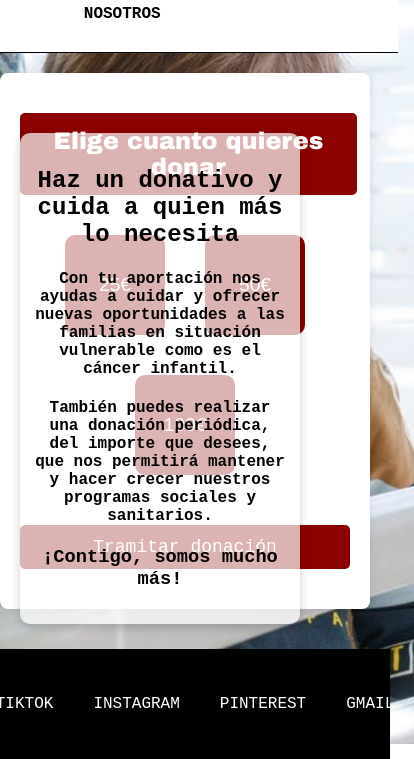
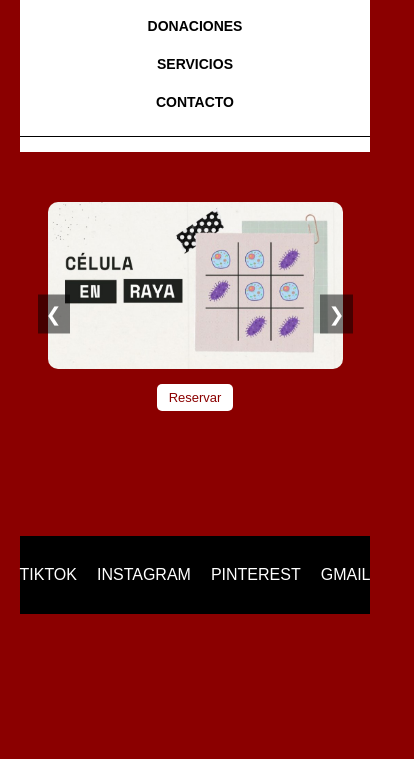
Before and after one commit to ainolaya/ProyectoWebDonaciones, a plain HTML site: page servicios/servicios.html in a window 390 px wide. Shown: the part 100-859 px from the top of the page, 414 px wide, since content can reach past the window. Drawn offline with Linux system fonts and the light colour scheme.

Commit message:
servicios

```diff
--- /dev/null
+++ b/css/donaciones.css
@@ -0,0 +1,210 @@
+/* Estilos generales */
+body {
+    font-family: 'Courier New', Courier, monospace;
+    background: url('../imagenes/nene3.jpg') no-repeat center center;
+    background-size: cover;
+    color: black;
+    margin: 0;
+    padding: 0;
+    text-align: center;
+}
+
+html, body {
+    height: 100%;
+    display: flex;
+    flex-direction: column;
+}
+
+main {
+    flex: 1;
+}
+header {
+    display: flex;
+    align-items: center;
+    flex-direction: column;
+    background-color: white;
+}
+
+.fotoHeader {
+    width: 10%;
+}
+
+nav {
+    border-top: solid black 1px;
+    border-bottom: solid black 1px;
+    width: 100%;
+    margin-bottom: -20px;
+    padding: 8px;
+    background-color: white;
+}
+
+nav ul {
+    display: flex;
+    justify-content: center;
+    list-style-type: none;
+    padding: 0;
+}
+
+nav ul li {
+    padding: 5px;
+}
+
+nav ul li a {
+    text-decoration: none;
+    color: black;
+    font-weight: bold;
+    padding: 10px;
+}
+
+nav ul li a:hover {
+    color: white;
+    background-color: black;
+    border-radius: 5px;
+}
+
+/* Estilos para la sección de Servicios */
+.serviciosSection {
+    text-align: center;
+    max-width: 1000px;
+    margin: 40px auto;
+    padding: 20px;
+    background-color: white;
+    border-radius: 8px;
+    box-shadow: 0 0 10px rgba(0, 0, 0, 0.1);
+}
+
+.serviciosSection h2 {
+    font-family: 'Arial Black', Arial, sans-serif;
+    background-color: darkred;
+    color: white;
+    padding: 15px;
+    border-radius: 5px;
+    width: 93%;
+    margin-bottom: 30px;
+}
+
+/* Estilo para el contenedor de los servicios */
+.serviciosContainer {
+    display: flex;
+    justify-content: space-around;
+    flex-wrap: wrap;
+    gap: 20px;
+}
+
+/* Estilos para los botones de donación */
+.btn-donar {
+    display: inline-block;
+    background-color: darkred;
+    color: white;
+    border: none;
+    padding: 10px 20px;
+    font-size: 16px;
+    border-radius: 5px;
+    cursor: pointer;
+    transition: background-color 0.3s ease;
+    text-decoration: none;
+}
+
+.btn-donar:hover {
+    background-color: darkred;
+}
+
+/* Estilo para cada subsección de servicio */
+.serviciosSection {
+    text-align: center;
+    max-width: 600px; /* Hacemos el cuadro más pequeño */
+    margin-left: auto; /* Mueve la sección completamente a la derecha */
+    margin-right: 20px; /* Añadimos un pequeño margen derecho */
+    padding: 20px;
+    background-color: white;
+    border-radius: 8px;
+    box-shadow: 0 0 10px rgba(0, 0, 0, 0.1);
+}
+
+.serviciosContainer {
+    .serviciosContainer {
+        display: flex;
+        justify-content: center;
+        gap: 20px; /* Espacio entre los botones */
+        margin-bottom: 20px; /* Espacio entre los botones y el botón de donar */
+    }
+
+}
+
+/* Botones cuadrados */
+.btn-cuadrado {
+    width: 100px; /* Tamaño del cuadrado */
+    height: 100px; /* Tamaño del cuadrado */
+    background-color: darkred; /* Color de fondo */
+    border: none;
+    border-radius: 10px;
+    margin: 10px;
+    cursor: pointer;
+    transition: background-color 0.3s ease;
+    font-size: larger;
+    color: white;
+}
+
+/* Efecto hover */
+.btn-cuadrado:hover {
+    background-color: lightcoral;
+}
+
+.btn-donar {
+    display: block;
+    margin: 20px auto;
+    background-color: darkred;
+    color: white;
+    border: none;
+    padding: 12px 25px;
+    font-size: 18px;
+    border-radius: 5px;
+    cursor: pointer;
+    transition: background-color 0.3s ease;
+    text-decoration: none;
+}
+
+.btn-donar:hover {
+    background-color: lightcoral;
+}
+
+.donativoBox {
+    position: fixed;
+    bottom: 120px;         /* Separa el cuadro del borde inferior */
+    left: 20px;           /* Separa el cuadro del borde izquierdo */
+    width: clamp(250px, 30vw, 400px); /* Se adapta entre 250px y 400px según el ancho de la ventana */
+    padding: 15px;
+    background-color: rgba(255, 255, 255, 0.7); /* fondo transparente */
+    border-radius: 10px;
+    font-size: 16px;
+    color: black;
+    box-shadow: 0 4px 10px rgba(0,0,0,0.2);
+    z-index: 1000; /* Asegura que esté encima de otros elementos */
+}
+
+/* Estilos del footer */
+footer {
+    background-color: black;
+    padding: 10px 0;
+    width: 100%;
+}
+
+footer ul {
+    display: flex;
+    justify-content: center;
+    list-style-type: none;
+    padding: 0;
+}
+
+footer ul li {
+    padding: 20px;
+}
+
+footer ul li a {
+    text-decoration: none;
+    color: white;
+}
+
+footer ul li a:hover {
+    color: lightcoral;
+}
--- a/css/servicios.css
+++ b/css/servicios.css
@@ -1,52 +1,41 @@
-/* Estilos generales */
 body {
-    font-family: 'Courier New', Courier, monospace;
-    background: url('../imagenes/nene3.jpg') no-repeat center center;
-    background-size: cover;
-    color: black;
+    font-family: Arial, sans-serif;
+    background-color: darkred;
     margin: 0;
-    padding: 0;
+    padding: 20px;
     text-align: center;
 }
 
-html, body {
-    height: 100%;
-    display: flex;
-    flex-direction: column;
-}
-
-main {
-    flex: 1;
-}
+/* ---------- HEADER ---------- */
 header {
+    background-color: white;
+    background-size: cover;
     display: flex;
     align-items: center;
     flex-direction: column;
-    background-color: white;
-}
-
-.fotoHeader {
-    width: 10%;
+    padding: 20px;
 }
 
 nav {
     border-top: solid black 1px;
     border-bottom: solid black 1px;
     width: 100%;
-    margin-bottom: -20px;
-    padding: 8px;
+    margin-top: -20px;
+    padding: 25px;
     background-color: white;
 }
 
 nav ul {
     display: flex;
     justify-content: center;
+    flex-wrap: wrap;
     list-style-type: none;
     padding: 0;
+    margin: 0;
 }
 
 nav ul li {
-    padding: 5px;
+    padding: 5px 10px;
 }
 
 nav ul li a {
@@ -62,131 +51,101 @@ nav ul li a:hover {
     border-radius: 5px;
 }
 
-/* Estilos para la sección de Servicios */
-.serviciosSection {
-    text-align: center;
-    max-width: 1000px;
-    margin: 40px auto;
-    padding: 20px;
-    background-color: white;
-    border-radius: 8px;
-    box-shadow: 0 0 10px rgba(0, 0, 0, 0.1);
+/* ---------- GALERÍA ---------- */
+.galeria-container {
+    position: relative;
+    max-width: 800px;
+    margin: 50px auto 80px; /* más margen con footer */
+    overflow: hidden;
 }
 
-.serviciosSection h2 {
-    font-family: 'Arial Black', Arial, sans-serif;
-    background-color: darkred;
-    color: white;
-    padding: 15px;
-    border-radius: 5px;
-    width: 93%;
-    margin-bottom: 30px;
+.galeria {
+    display: flex;
+    transition: transform 0.4s ease;
 }
 
-/* Estilo para el contenedor de los servicios */
-.serviciosContainer {
+.slide {
+    min-width: 100%;
+    box-sizing: border-box;
+    padding: 10px;
     display: flex;
-    justify-content: space-around;
-    flex-wrap: wrap;
-    gap: 20px;
+    flex-direction: column;
+    align-items: center;
 }
 
-/* Estilos para los botones de donación */
-.btn-donar {
-    display: inline-block;
-    background-color: darkred;
+.slide img {
+    width: 100%;
+    border-radius: 10px;
+}
+
+.flecha {
+    position: absolute;
+    top: 50%;
+    transform: translateY(-50%);
+    background-color: rgba(0,0,0,0.5);
     color: white;
     border: none;
-    padding: 10px 20px;
-    font-size: 16px;
-    border-radius: 5px;
+    font-size: 2em;
+    padding: 10px;
     cursor: pointer;
-    transition: background-color 0.3s ease;
-    text-decoration: none;
+    z-index: 1;
 }
 
-.btn-donar:hover {
-    background-color: darkred;
+.izquierda {
+    left: 0;
 }
 
-/* Estilo para cada subsección de servicio */
-.serviciosSection {
-    text-align: center;
-    max-width: 600px; /* Hacemos el cuadro más pequeño */
-    margin-left: auto; /* Mueve la sección completamente a la derecha */
-    margin-right: 20px; /* Añadimos un pequeño margen derecho */
-    padding: 20px;
-    background-color: white;
-    border-radius: 8px;
-    box-shadow: 0 0 10px rgba(0, 0, 0, 0.1);
+.derecha {
+    right: 0;
 }
 
-.serviciosContainer {
-    .serviciosContainer {
-        display: flex;
-        justify-content: center;
-        gap: 20px; /* Espacio entre los botones */
-        margin-bottom: 20px; /* Espacio entre los botones y el botón de donar */
-    }
-
+.reserva {
+    margin-top: 15px;
+    position: relative;
 }
 
-/* Botones cuadrados */
-.btn-cuadrado {
-    width: 100px; /* Tamaño del cuadrado */
-    height: 100px; /* Tamaño del cuadrado */
-    background-color: darkred; /* Color de fondo */
+.btn-fechas {
+    padding: 10px 20px;
+    background-color: white;
+    color: darkred;
     border: none;
-    border-radius: 10px;
-    margin: 10px;
     cursor: pointer;
-    transition: background-color 0.3s ease;
-    font-size: larger;
-    color: white;
+    border-radius: 5px;
+    z-index: 2;
 }
 
-/* Efecto hover */
-.btn-cuadrado:hover {
-    background-color: lightcoral;
+.menu-fechas {
+    display: none;
+    position: absolute;
+    top: 40px;
+    left: 50%;
+    transform: translateX(-50%);
+    background-color: white;
+    border: 1px solid #ccc;
+    list-style: none;
+    padding: 10px;
+    border-radius: 5px;
+    z-index: 3;
 }
 
-.btn-donar {
-    display: block;
-    margin: 20px auto;
-    background-color: darkred;
-    color: white;
-    border: none;
-    padding: 12px 25px;
-    font-size: 18px;
-    border-radius: 5px;
+.menu-fechas li {
+    padding: 5px 10px;
     cursor: pointer;
-    transition: background-color 0.3s ease;
-    text-decoration: none;
 }
 
-.btn-donar:hover {
-    background-color: lightcoral;
+.menu-fechas li:hover {
+    background-color: #eee;
 }
 
-.donativoBox {
-    position: fixed;
-    bottom: 120px;         /* Separa el cuadro del borde inferior */
-    left: 20px;           /* Separa el cuadro del borde izquierdo */
-    width: clamp(250px, 30vw, 400px); /* Se adapta entre 250px y 400px según el ancho de la ventana */
-    padding: 15px;
-    background-color: rgba(255, 255, 255, 0.7); /* fondo transparente */
-    border-radius: 10px;
-    font-size: 16px;
-    color: black;
-    box-shadow: 0 4px 10px rgba(0,0,0,0.2);
-    z-index: 1000; /* Asegura que esté encima de otros elementos */
+/* Mostrar solo el menú del botón activo */
+.reserva.active .menu-fechas {
+    display: block;
 }
 
-/* Estilos del footer */
+/* ---------- FOOTER ---------- */
 footer {
     background-color: black;
-    padding: 10px 0;
-    width: 100%;
+    padding: 20px;
 }
 
 footer ul {
@@ -194,10 +153,11 @@ footer ul {
     justify-content: center;
     list-style-type: none;
     padding: 0;
+    margin: 0;
 }
 
 footer ul li {
-    padding: 20px;
+    padding: 10px;
 }
 
 footer ul li a {
@@ -208,3 +168,68 @@ footer ul li a {
 footer ul li a:hover {
     color: lightcoral;
 }
+
+/* ---------- RESPONSIVE DESIGN ---------- */
+@media (max-width: 768px) {
+    nav ul {
+        flex-direction: column;
+        align-items: center;
+    }
+
+    nav ul li {
+        padding: 10px 0;
+    }
+
+    .galeria-container {
+        max-width: 90%;
+        margin: 40px auto 100px;
+    }
+
+    .flecha {
+        font-size: 1.5em;
+        padding: 8px;
+    }
+
+    .btn-fechas {
+        font-size: 14px;
+        padding: 8px 16px;
+    }
+
+    .menu-fechas {
+        top: 40px;
+        font-size: 14px;
+    }
+}
+
+@media (max-width: 480px) {
+    header {
+        padding: 15px;
+    }
+
+    nav {
+        padding: 15px;
+    }
+
+    nav ul li a {
+        font-size: 14px;
+        padding: 8px;
+    }
+
+    .btn-fechas {
+        font-size: 13px;
+        padding: 6px 12px;
+    }
+
+    .menu-fechas {
+        top: 35px;
+        padding: 8px;
+    }
+
+    .slide img {
+        width: 100%;
+    }
+
+    .flecha {
+        font-size: 1.2em;
+    }
+}
--- a/servicios/servicios.html
+++ b/servicios/servicios.html
@@ -1,57 +1,109 @@
 <!DOCTYPE html>
 <html lang="es">
-
 <head>
     <meta charset="UTF-8">
-    <meta name="author" content="Ainhoa Laya Llorens">
-    <meta name="description" content="Servicios de transporte y paquetería">
-    <title>Donaciones-FARO</title>
+    <title>Galería de Servicios</title>
     <link rel="stylesheet" href="../css/servicios.css">
 </head>
-
 <body>
     <header>
-        <img class="fotoHeader" src="../imagenes/faro.jpg" alt="Logo de Donaciones">
         <nav>
             <ul>
                 <li><a href="../index.html">INICIO</a></li>
                 <li><a href="../acerca/acerca.html">ACERCA DE NOSOTROS</a></li>
+                <li><a href="../donaciones/donaciones.html">DONACIONES</a></li>
                 <li><a href="../servicios/servicios.html">SERVICIOS</a></li>
                 <li><a href="../contacto/contacto.html">CONTACTO</a></li>
             </ul>
         </nav>
     </header>
 
-    <main>
-        <section class="serviciosSection">
-            <h2>Elige cuanto quieres donar</h2>
-            <div class="serviciosContainer">
-                <div class="serviciosContainer">
-                    <button class="btn-cuadrado">25€</button>
-                    <button class="btn-cuadrado">50€</button>
-                    <button class="btn-cuadrado">100€</button>
+    <section class="galeria-container">
+        <button class="flecha izquierda">&#10094;</button>
+
+        <div class="galeria">
+            <!-- Slide 1 -->
+            <div class="slide">
+                <img src="../imagenes/celula.jpg" alt="Actividad 1">
+                <div class="reserva">
+                    <button class="btn-fechas">Reservar</button>
+                    <ul class="menu-fechas">
+                        <li>15 de Abril</li>
+                        <li>22 de Abril</li>
+                        <li>29 de Abril</li>
+                        <li>6 de Mayo</li>
+                    </ul>
                 </div>
+            </div>
 
+            <!-- Slide 2 -->
+            <div class="slide">
+                <img src="../imagenes/jump.jpg" alt="Actividad 2">
+                <div class="reserva">
+                    <button class="btn-fechas">Reservar</button>
+                    <ul class="menu-fechas">
+                        <li>17 de Abril</li>
+                        <li>24 de Abril</li>
+                        <li>1 de Mayo</li>
+                        <li>8 de Mayo</li>
+                    </ul>
+                </div>
             </div>
-            <a href="#" class="btn-donar">Tramitar donación</a>
-        </section>
-        <div class="donativoBox">
-            <h2><strong>Haz un donativo y cuida a quien más lo necesita</strong></h2>
-            <h4>Con tu aportación nos ayudas a cuidar y ofrecer nuevas oportunidades a las familias en situación vulnerable como es el cáncer infantil.</h4>
-            <h4>También puedes realizar una donación periódica, del importe que desees, que nos permitirá mantener y hacer crecer nuestros programas sociales y sanitarios.</h4>
-            <h3><strong>¡Contigo, somos mucho más!</strong></h3>
+
+            <!-- Slide 3 -->
+            <div class="slide">
+                <img src="../imagenes/actividad3.jpg" alt="Actividad 3">
+                <div class="reserva">
+                    <button class="btn-fechas">Reservar</button>
+                    <ul class="menu-fechas">
+                        <li>20 de Abril</li>
+                        <li>27 de Abril</li>
+                        <li>4 de Mayo</li>
+                        <li>11 de Mayo</li>
+                    </ul>
+                </div>
+            </div>
+
+            <!-- Slide 4 -->
+            <div class="slide">
+                <img src="../imagenes/actividad4.jpg" alt="Actividad 4">
+                <div class="reserva">
+                    <button class="btn-fechas">Reservar</button>
+                    <ul class="menu-fechas">
+                        <li>25 de Abril</li>
+                        <li>2 de Mayo</li>
+                        <li>9 de Mayo</li>
+                        <li>16 de Mayo</li>
+                    </ul>
+                </div>
+            </div>
+
+            <!-- Slide 5 -->
+            <div class="slide">
+                <img src="../imagenes/actividad5.jpg" alt="Actividad 5">
+                <div class="reserva">
+                    <button class="btn-fechas">Reservar</button>
+                    <ul class="menu-fechas">
+                        <li>30 de Abril</li>
+                        <li>7 de Mayo</li>
+                        <li>14 de Mayo</li>
+                        <li>21 de Mayo</li>
+                    </ul>
+                </div>
+            </div>
         </div>
 
-    </main>
+        <button class="flecha derecha">&#10095;</button>
+    </section>
 
+    <script src="../js/servicios.js"></script>
     <footer>
         <ul>
             <li><a href="https://www.tiktok.com/@dept.faro?_t=ZN-8v5frvK51YU&_r=1">TIKTOK</a></li>
             <li><a href="https://www.instagram.com/dept.faro?igsh=YTVtZXE5YmZ3N21v">INSTAGRAM</a></li>
             <li><a href="https://es.pinterest.com/search/pins/?q=pediatric%20cancer%20center&rs=typed">PINTEREST</a></li>
-            <li><a href="https://www.gmail.com">GMAIL</a></li>
+            <li><a href="mailto:bustiafaro@gmail.com">GMAIL</a></li>
         </ul>
     </footer>
 </body>
-
 </html>
```
Also changed, not shown: acerca/acerca.html (+7 -2 lines), contacto/contacto.html (+1 -0 lines), donaciones/donaciones.html (added, +58 -0 lines), index.html (+1 -0 lines), js/servicios.js (added, +39 -0 lines), imagenes/animales.jpg (added), imagenes/celula.jpg (added), imagenes/dragon.jpg (added), imagenes/jump.jpg (added), imagenes/mago.jpg (added).
